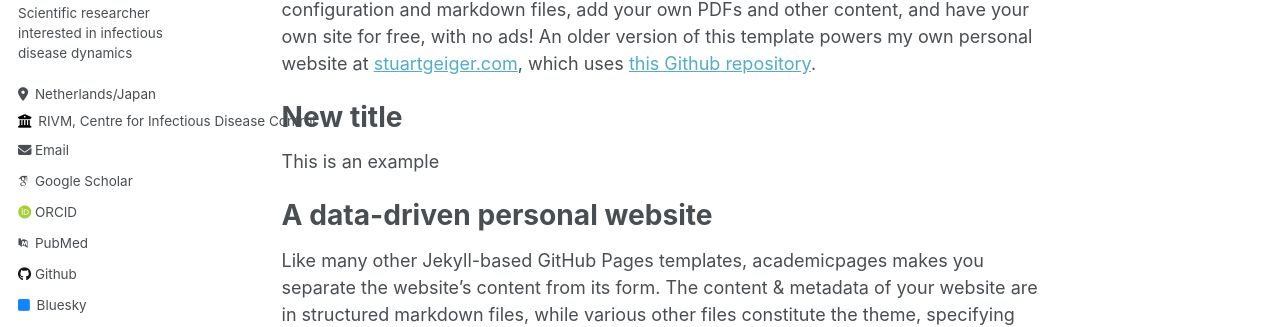
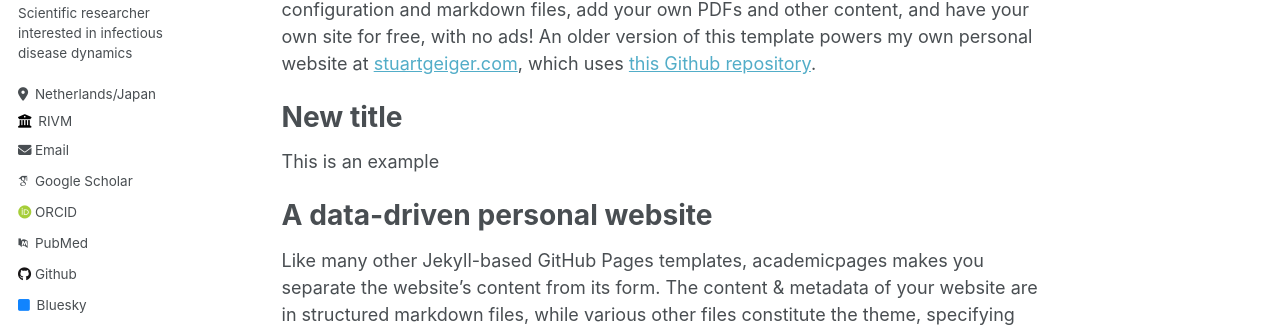
Before and after one commit to fmiura/fmiura.github.io, a Jekyll site: the page built from _pages/about.md, in a window 1280 px wide. Shown: the part 353-680 px from the top of the page. Built offline with Jekyll 4.4.1, drawn with Linux system fonts in a browser that asks for light colours; some web fonts are replaced.

Commit message:
Update _config.yml
From iPad as a test

```diff
--- a/_config.yml
+++ b/_config.yml
@@ -26,7 +26,7 @@ author:
   pronouns         : # example: "she/her"
   bio              : "Scientific researcher interested in infectious disease dynamics"
   location         : "Netherlands/Japan"
-  employer         : "RIVM, Centre for Infectious Disease Control"
+  employer         : "RIVM"
   uri              : # URL
   email            : "none@example.org"
 
```
